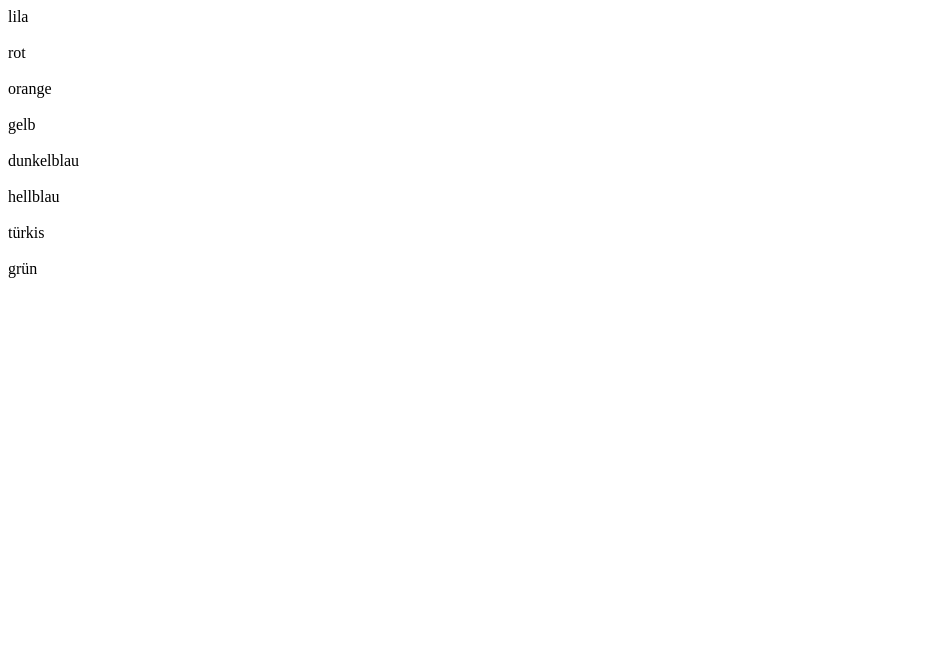
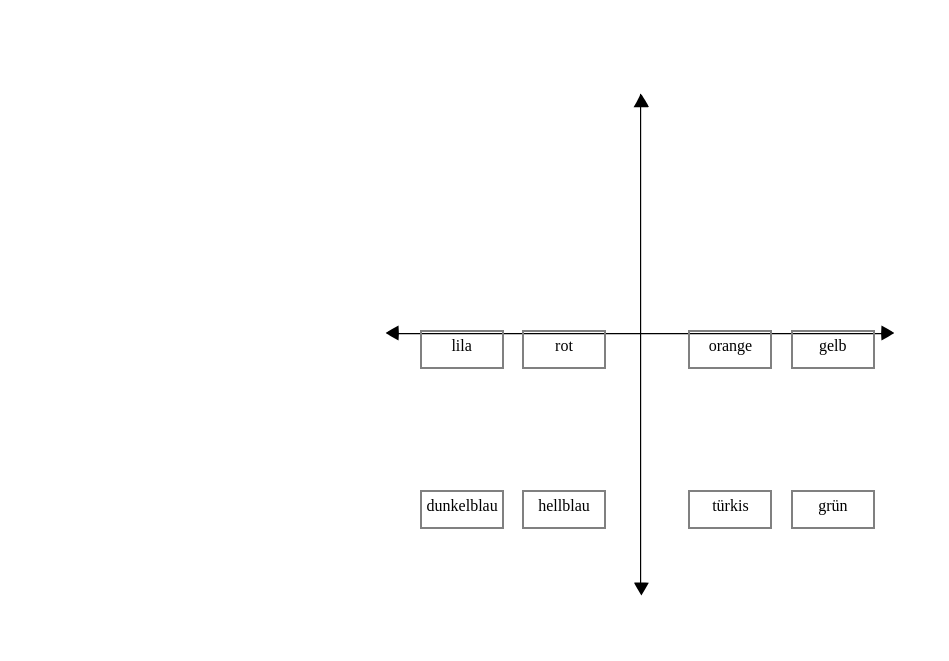
Before and after one commit to SpaTeamAcademy/MoodApp, a plain HTML site: page index.html in a window 1280 px wide. Shown: the whole page, without its empty margins (0-949 px from the left). Drawn offline with Linux system fonts and the light colour scheme.

Commit message:
img added and divs centered

```diff
--- a/index.html
+++ b/index.html
@@ -8,13 +8,13 @@
     <title>MoodApp</title>
 </head>
 <body>
-    <div class="colorbutton" id="violet" onclick="display()">lila</div><br>
-    <div class="colorbutton" id="red" onclick="display()">rot</div><br>
-    <div class="colorbutton" id="orange" onclick="display()">orange</div><br>
+    <div class="colorbutton" id="violet" onclick="display()">lila</div>
+    <div class="colorbutton" id="red" onclick="display()">rot</div>
+    <div class="colorbutton" id="orange" onclick="display()">orange</div>
     <div class="colorbutton" id="yellow" onclick="display()">gelb</div><br>
-    <div class="colorbutton" id="indigo" onclick="display()">dunkelblau</div><br>
-    <div class="colorbutton" id="blue" onclick="display()">hellblau</div><br>
-    <div class="colorbutton" id="turquoise" onclick="display()">türkis</div><br>
+    <div class="colorbutton" id="indigo" onclick="display()">dunkelblau</div>
+    <div class="colorbutton" id="blue" onclick="display()">hellblau</div>
+    <div class="colorbutton" id="turquoise" onclick="display()">türkis</div>
     <div class="colorbutton" id="green" onclick="display()">grün</div>
 
 </body>
--- a/style.css
+++ b/style.css
@@ -1,3 +1,64 @@
 .colorbutton {
     cursor: pointer;
+    border-width:2px;
+    border-style:solid;
+    border-color:grey;
+    padding: 5px;
+    text-align: center;
+    width: 70px;
+    height: 25px;
 }
+
+#violet, #red, #orange, #yellow{
+    margin: 10px;
+    position: absolute;
+    top: 40%;
+}
+
+#violet{
+    left: 32%;
+}
+
+#red{
+    left: 40%;
+}
+
+#orange{
+    left: 53%;
+}
+
+#yellow{
+    left: 61%;
+}
+
+#indigo, #blue, #turquoise, #green{
+    margin: 10px;
+    position: absolute;
+    top: 60%;
+}
+
+#indigo{
+    left: 32%;
+}
+
+#blue{
+    left: 40%;
+}
+
+#turquoise{
+    left: 53%;
+}
+
+#green{
+    left: 61%;
+}
+
+
+
+body {
+    background-image: url(system_square_vector.svg);
+    background-size: 50%;
+    background-repeat: no-repeat;
+    background-position: center;
+    margin-top: 50%;
+  }
```
Also changed, not shown: system_square_vector.svg (added).
